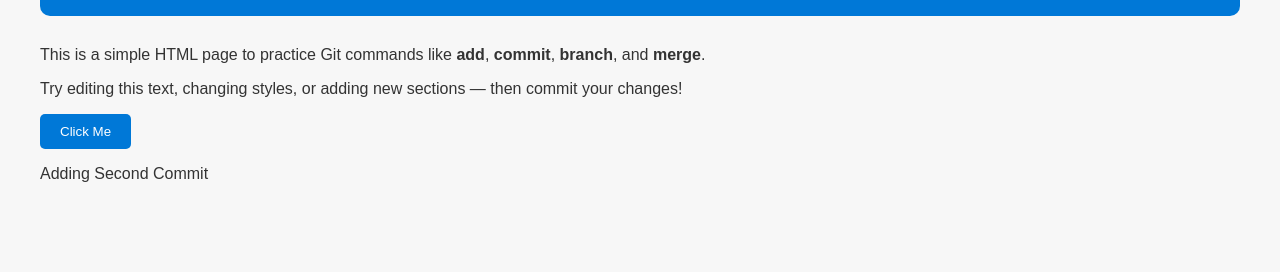
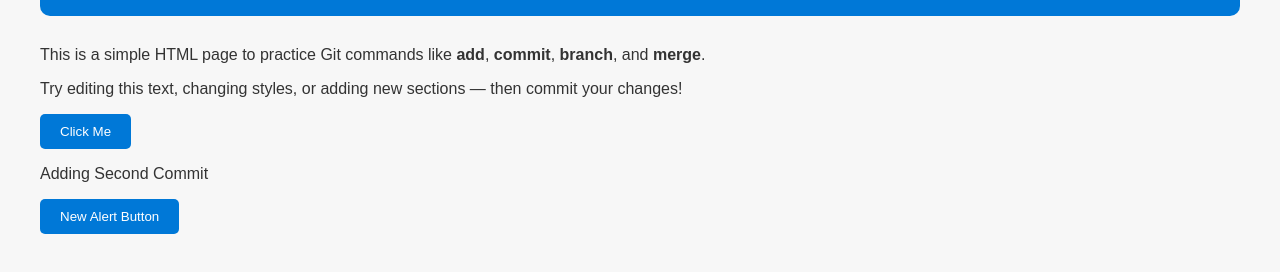
Before and after one commit to earlydawnlabs/github-practice, a plain HTML site: page index.html in a window 1280 px wide. Shown: the part 134-406 px from the top of the page. Drawn offline with Linux system fonts and the light colour scheme.

Commit message:
Added second alert box

```diff
--- a/index.html
+++ b/index.html
@@ -16,6 +16,8 @@
         <p>Try editing this text, changing styles, or adding new sections — then commit your changes!</p>
         <button onclick="alert('Git makes version control easy!')">Click Me</button>
         <p> Adding Second Commit </p>
+        <button onclick="alert('New Alert')">New Alert Button</button>
+
     </main>
 </body>
 </html>
```
